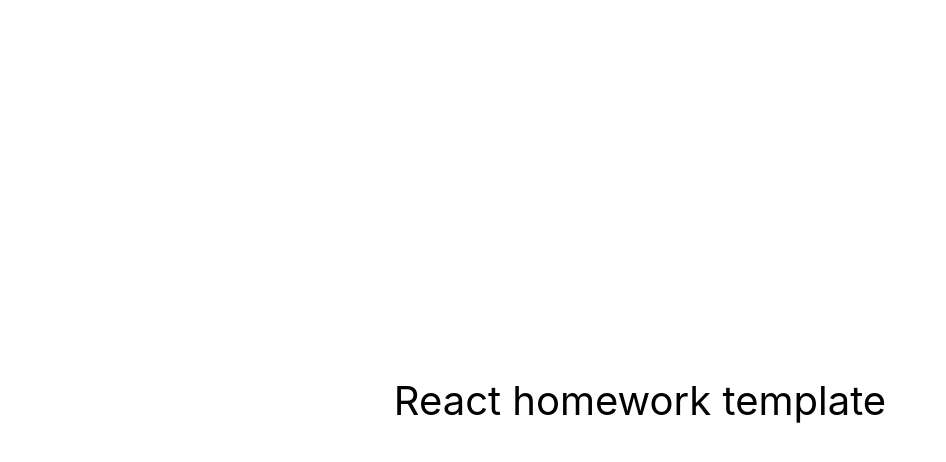
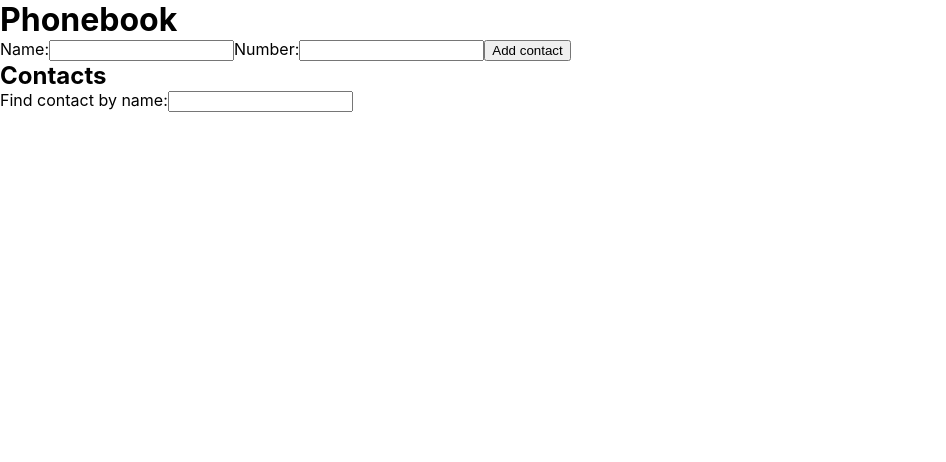
Before and after one commit to Hi-tei-hi-me/goit-react-hw-02-phonebook, a React (Create React App) app: page / in a window 1280 px wide. Shown: the top 462 px of the page, without its empty margins (0-946 px from the left). Built offline with nearby package versions, Linux system fonts and the light colour scheme.

Commit message:
Completed task w/o styling

```diff
--- a/package.json
+++ b/package.json
@@ -4,7 +4,7 @@
   "private": true,
   "homepage": "https://goitacademy.github.io/react-homework-template/",
   "dependencies": {
-    "@emotion/css": "^11.10.5",
+    "@emotion/styled": "^11.10.5",
     "@testing-library/jest-dom": "^5.16.3",
     "@testing-library/react": "^12.1.4",
     "@testing-library/user-event": "^13.5.0",
--- a/src/components/App.jsx
+++ b/src/components/App.jsx
@@ -1,16 +1,64 @@
-export const App = () => {
-  return (
-    <div
-      style={{
-        height: '100vh',
-        display: 'flex',
-        justifyContent: 'center',
-        alignItems: 'center',
-        fontSize: 40,
-        color: '#010101'
-      }}
-    >
-      React homework template
-    </div>
-  );
+import { Component } from 'react';
+import { nanoid } from 'nanoid';
+import { Box } from './Box/Box.styled';
+import ContactForm from './ContactForm/ContactForm';
+import ContactList from './Contacts/ListOfContacts';
+import Filter from './Search/Search';
+
+const INITIAL_STATE = {
+  contacts: [],
+  filter: '',
 };
+
+export class App extends Component {
+  state = { ...INITIAL_STATE };
+
+  addContact = newContact => {
+    const { contacts } = this.state;
+    const id = nanoid();
+    const newAddedContact = { ...newContact, id: id };
+    for (let contact of contacts) {
+      if (newAddedContact.name.toLowerCase() === contact.name.toLowerCase()) {
+        alert(`${newAddedContact.name} is already in your contacts list`);
+        return;
+      }
+    }
+    this.setState(prevState => {
+      return {
+        contacts: [newAddedContact, ...prevState.contacts],
+      };
+    });
+  };
+
+  deleteContact = id => {
+    this.setState(prevState => {
+      return {
+        contacts: prevState.contacts.filter(contact => contact.id !== id),
+      };
+    });
+  };
+
+  applyFilter = filter => this.setState({ filter });
+
+  getFilteredList = () => {
+    const { contacts, filter } = this.state;
+    const normalizedFilter = filter.toLowerCase();
+    return contacts.filter(({ name }) => name.toLowerCase().includes(normalizedFilter));
+  };
+
+  render() {
+    const { contacts, filter } = this.state;
+    const filteredList = this.getFilteredList();
+    return (
+      <Box>
+        <h1>Phonebook</h1>
+        <ContactForm contacts={contacts} onFormSubmit={this.addContact} />
+        <h2>Contacts</h2>
+        <Filter value={filter} onChange={this.applyFilter} />
+        {filteredList.length > 0 && (
+          <ContactList listContacts={filteredList} handleCLick={this.deleteContact} />
+        )}
+      </Box>
+    );
+  }
+}
--- /dev/null
+++ b/src/components/Box/Box.styled.jsx
@@ -0,0 +1,6 @@
+import styled from '@emotion/styled';
+
+export const Box = styled.div`
+  height: 100vh;
+  color: #010101;
+`;
--- /dev/null
+++ b/src/components/ContactForm/ContactForm.jsx
@@ -0,0 +1,54 @@
+import PropTypes from 'prop-types';
+import { Formik } from 'formik';
+import { FormContainer, Label, Input, AddButton } from './ContactForm.styled';
+
+export default function ContactForm({ contacts, onFormSubmit }) {
+  const initialValues = {
+    name: '',
+    number: '',
+  };
+
+  const handleSubmit = (values, { resetForm }) => {
+    resetForm();
+    onFormSubmit(values);
+  };
+
+  return (
+    <Formik initialValues={initialValues} onSubmit={handleSubmit}>
+      <FormContainer autoComplete="of">
+        <Label htmlFor="name">
+          Name:
+          <Input
+            type="text"
+            id="name"
+            name="name"
+            pattern="^[a-zA-Zа-яА-Я]+(([' -][a-zA-Zа-яА-Я ])?[a-zA-Zа-яА-Я]*)*$"
+            title="Name may contain only letters, apostrophe, dash and spaces. For example Adrian, Jacob Mercer, Charles de Batz de Castelmore d'Artagnan"
+            required
+          />
+        </Label>
+        <Label htmlFor="number">
+          Number:
+          <Input
+            type="tel"
+            name="number"
+            pattern="\+?\d{1,4}?[-.\s]?\(?\d{1,3}?\)?[-.\s]?\d{1,4}[-.\s]?\d{1,4}[-.\s]?\d{1,9}"
+            title="Phone number must be digits and can contain spaces, dashes, parentheses and can start with +"
+            required
+          />
+        </Label>
+        <AddButton type="submit">Add contact</AddButton>
+      </FormContainer>
+    </Formik>
+  );
+}
+
+ContactForm.propTypes = {
+  contacts: PropTypes.arrayOf(
+    PropTypes.shape({
+      name: PropTypes.string.isRequired,
+      number: PropTypes.string.isRequired,
+    })
+  ).isRequired,
+  onFormSubmit: PropTypes.func.isRequired,
+};
--- /dev/null
+++ b/src/components/ContactForm/ContactForm.styled.jsx
@@ -0,0 +1,10 @@
+import styled from '@emotion/styled';
+import { Form, Field } from 'formik';
+
+export const FormContainer = styled(Form)``;
+
+export const Label = styled.label``;
+
+export const Input = styled(Field)``;
+
+export const AddButton = styled.button``;
--- /dev/null
+++ b/src/components/Contacts/Contact.jsx
@@ -0,0 +1,22 @@
+import PropTypes from 'prop-types';
+import { Item, DeleteButton } from './Contacts.styled';
+
+export default function Contact({ id, name, number, handleCLick }) {
+  return (
+    <Item>
+      <p>
+        {name}: <span>{number}</span>
+      </p>
+      <DeleteButton type="button" onClick={() => handleCLick(id)}>
+        Delete
+      </DeleteButton>
+    </Item>
+  );
+}
+
+Contact.propTypes = {
+  id: PropTypes.string.isRequired,
+  name: PropTypes.string.isRequired,
+  number: PropTypes.string.isRequired,
+  handleCLick: PropTypes.func.isRequired,
+};
--- /dev/null
+++ b/src/components/Contacts/Contacts.styled.jsx
@@ -0,0 +1,7 @@
+import styled from '@emotion/styled';
+
+export const ContactsList = styled.ul``;
+
+export const Item = styled.li``;
+
+export const DeleteButton = styled.button``;
--- /dev/null
+++ b/src/components/Contacts/ListOfContacts.jsx
@@ -0,0 +1,24 @@
+import PropTypes from 'prop-types';
+import Contact from './Contact';
+import { ContactsList } from './Contacts.styled';
+
+export default function ContactList({ listContacts, handleCLick }) {
+  return (
+    <ContactsList>
+      {listContacts.map(({ id, name, number }) => {
+        return <Contact key={id} id={id} name={name} number={number} handleCLick={handleCLick} />;
+      })}
+    </ContactsList>
+  );
+}
+
+ContactList.propTypes = {
+  listContacts: PropTypes.arrayOf(
+    PropTypes.shape({
+      id: PropTypes.string.isRequired,
+      name: PropTypes.string.isRequired,
+      number: PropTypes.string.isRequired,
+    })
+  ).isRequired,
+  handleCLick: PropTypes.func.isRequired,
+};
--- /dev/null
+++ b/src/components/Search/Search.jsx
@@ -0,0 +1,16 @@
+import PropTypes from 'prop-types';
+import { Input, Label } from './Search.styled';
+
+export default function Filter({ value, onChange }) {
+  return (
+    <Label htmlFor="filter">
+      Find contact by name:
+      <Input name="filter" type="text" value={value} onChange={e => onChange(e.target.value)} />
+    </Label>
+  );
+}
+
+Filter.propTypes = {
+  value: PropTypes.string.isRequired,
+  onChange: PropTypes.func.isRequired,
+};
--- /dev/null
+++ b/src/components/Search/Search.styled.jsx
@@ -0,0 +1,5 @@
+import styled from '@emotion/styled';
+
+export const Label = styled.label``;
+
+export const Input = styled.input``;
--- a/src/index.css
+++ b/src/index.css
@@ -2,14 +2,35 @@
 
 body {
   margin: 0;
-  font-family: -apple-system, BlinkMacSystemFont, 'Segoe UI', 'Roboto', 'Oxygen',
-    'Ubuntu', 'Cantarell', 'Fira Sans', 'Droid Sans', 'Helvetica Neue',
-    sans-serif;
+  font-family: -apple-system, BlinkMacSystemFont, 'Segoe UI', 'Roboto', 'Oxygen', 'Ubuntu',
+    'Cantarell', 'Fira Sans', 'Droid Sans', 'Helvetica Neue', sans-serif;
   -webkit-font-smoothing: antialiased;
   -moz-osx-font-smoothing: grayscale;
 }
 
 code {
-  font-family: source-code-pro, Menlo, Monaco, Consolas, 'Courier New',
-    monospace;
+  font-family: source-code-pro, Menlo, Monaco, Consolas, 'Courier New', monospace;
 }
+
+h1,
+h2,
+h3,
+h4,
+h5,
+h6,
+p {
+  margin: 0;
+}
+
+ul,
+ol {
+  margin: 0;
+  padding: 0;
+  list-style: none;
+}
+
+img {
+  display: block;
+  max-width: 100%;
+  height: auto;
+}
```
Also changed, not shown: 1 other file (tests, documents, lock files or other folders).
